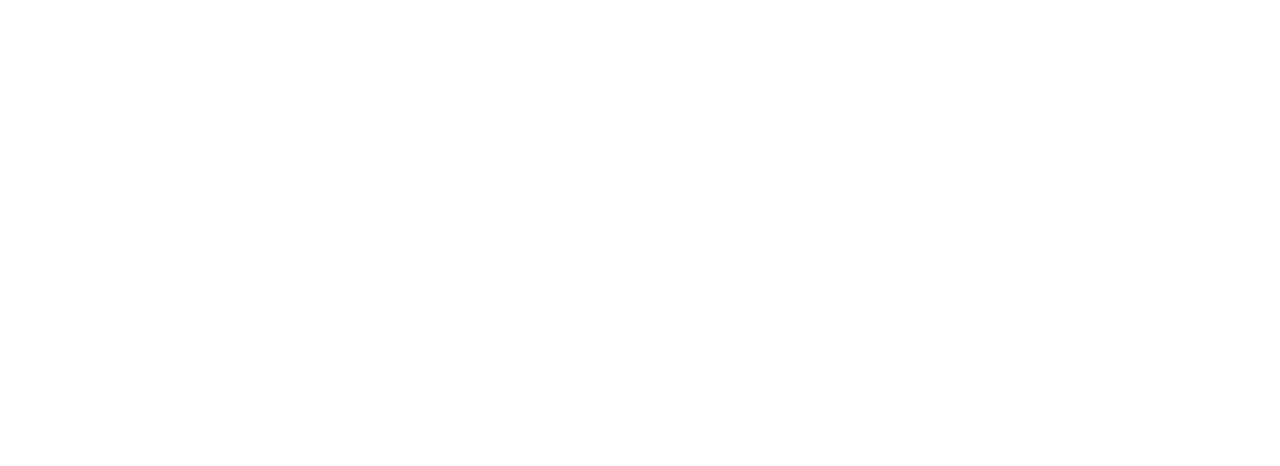
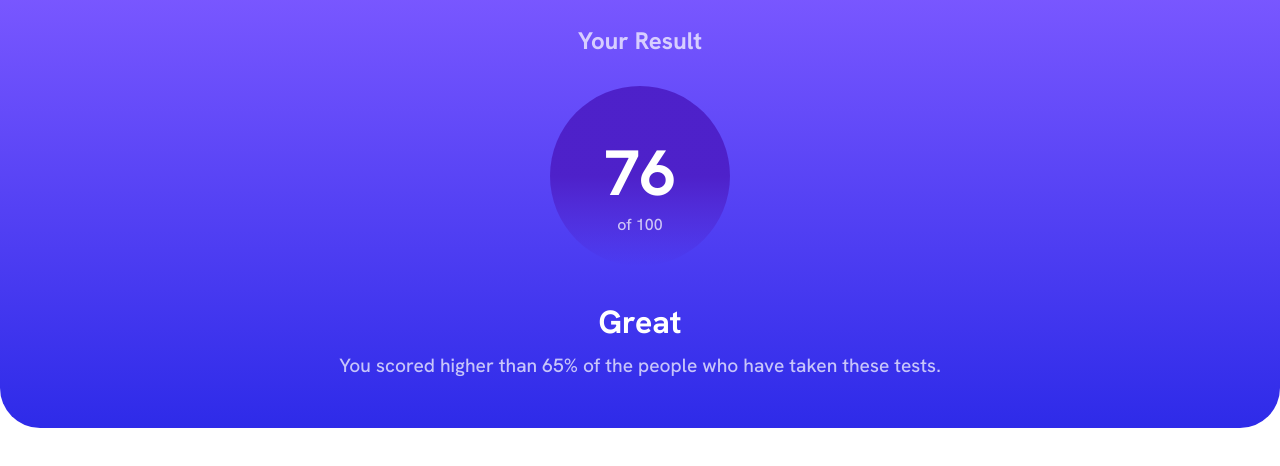
Before and after one commit to Artur-Brasileiro/desafios-frontend, a plain HTML site: page Novato/Componente de resumo de resultados/index.html in a window 1280 px wide. Drawn offline with Linux system fonts and the light colour scheme.

Commit message:
Atualização desafio

```diff
--- a/Novato/Componente de resumo de resultados/index.html
+++ b/Novato/Componente de resumo de resultados/index.html
@@ -9,11 +9,13 @@
 </head>
 <body>
     <main>
-        <section>
+        <section id="one">
             <h2>Your Result</h2>
             <div id="circle">
-                <h1>76</h1>
-                <p>of 100</p>
+                <div id="text">
+                    <h1>76</h1>
+                    <p>of 100</p>
+                </div>
             </div>
             <h1>Great</h1>
             <p>You scored higher than 65% of the people who have taken these tests.</p>
--- a/Novato/Componente de resumo de resultados/style.css
+++ b/Novato/Componente de resumo de resultados/style.css
@@ -1,9 +1,62 @@
 @charset "UTF-8";
 @import url('https://fonts.googleapis.com/css2?family=Hanken+Grotesk:wght@500;700;800&display=swap');
 
-main, html{
-    color: white;
+body, html{
     padding: 0;
     margin: 0;
     font-family: 'Hanken Grotesk', sans-serif;;
 }
+
+section#one{
+    border-radius: 0px 0px 40px 40px;
+    background-image: linear-gradient(to bottom, hsl(252, 100%, 67%), hsl(241, 81%, 54%));
+}
+
+section#one > h2{
+    margin: 0;
+    text-align: center;
+    color: rgba(255, 255, 255, 0.719);
+    padding-top: 25px;
+}
+
+section#one > div#circle{
+    height: 180px;
+    width: 180px;
+    border-radius: 50%;
+    margin: auto;
+    background-image: linear-gradient(to bottom, hsla(256, 72%, 46%, 1) 50%, hsla(241, 72%, 46%, 0));
+    text-align: center;
+    margin-top: 30px;
+}
+
+section#one > div#circle > div#text{
+    display: inline-block;
+}
+
+section#one > div#circle > div#text > h1{
+    color: white;
+    font-size: 4rem;
+    margin: 45px 0px 0px 0px;
+}
+
+section#one > div#circle > div#text > p{
+    color: rgba(255, 255, 255, 0.719);
+    font-size: 1rem;
+    margin: 0px
+}
+
+section#one > h1{
+    color: white;
+    text-align: center;
+    font-size: 2rem;
+    padding-top: 35px;
+    margin: 0;
+}
+
+section#one > p{
+    color: rgba(255, 255, 255, 0.719);
+    padding: 10px 35px 50px 35px;
+    text-align: center;
+    font-size: 1.2rem;
+    margin: 0;
+}
```
